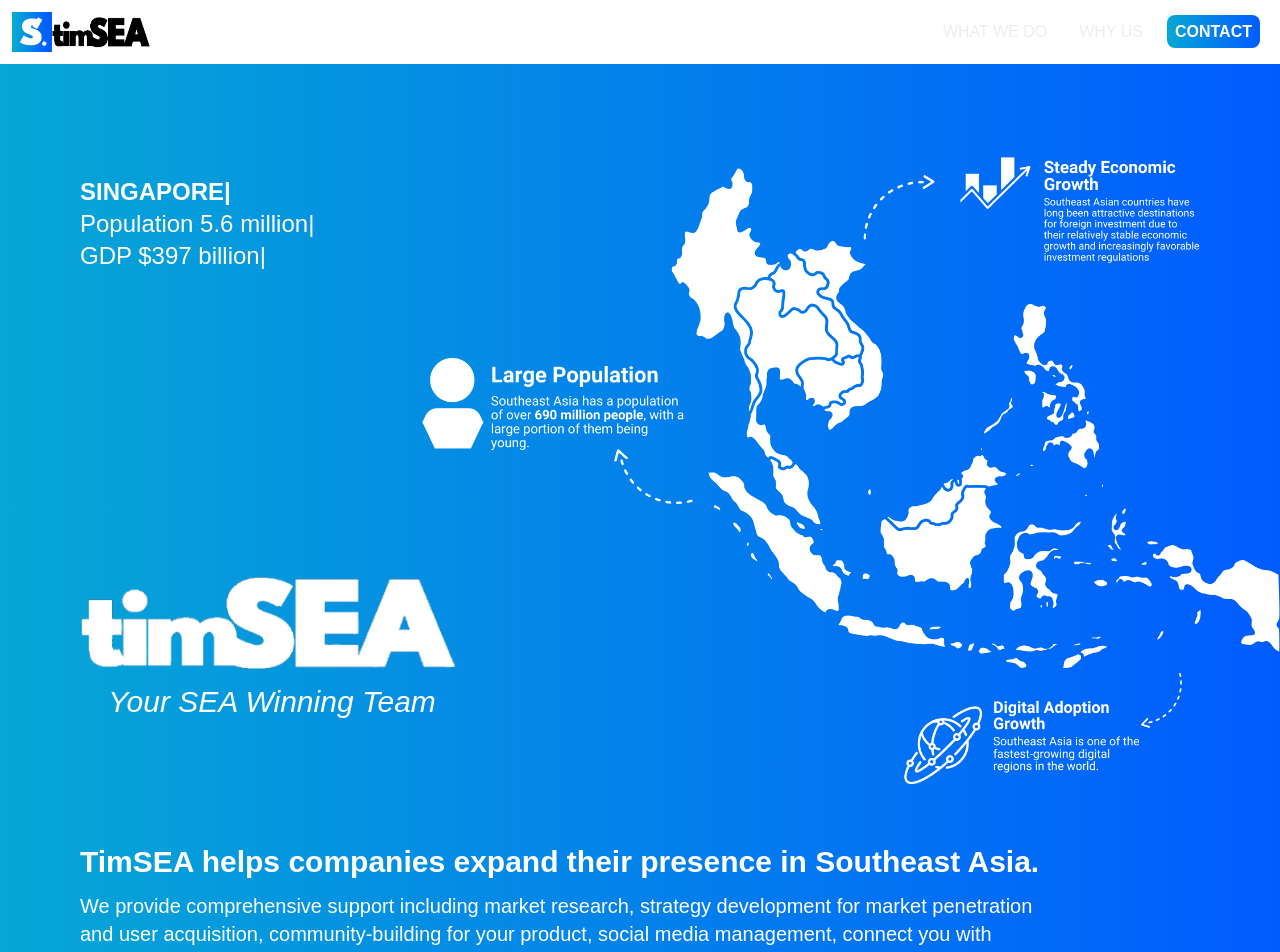
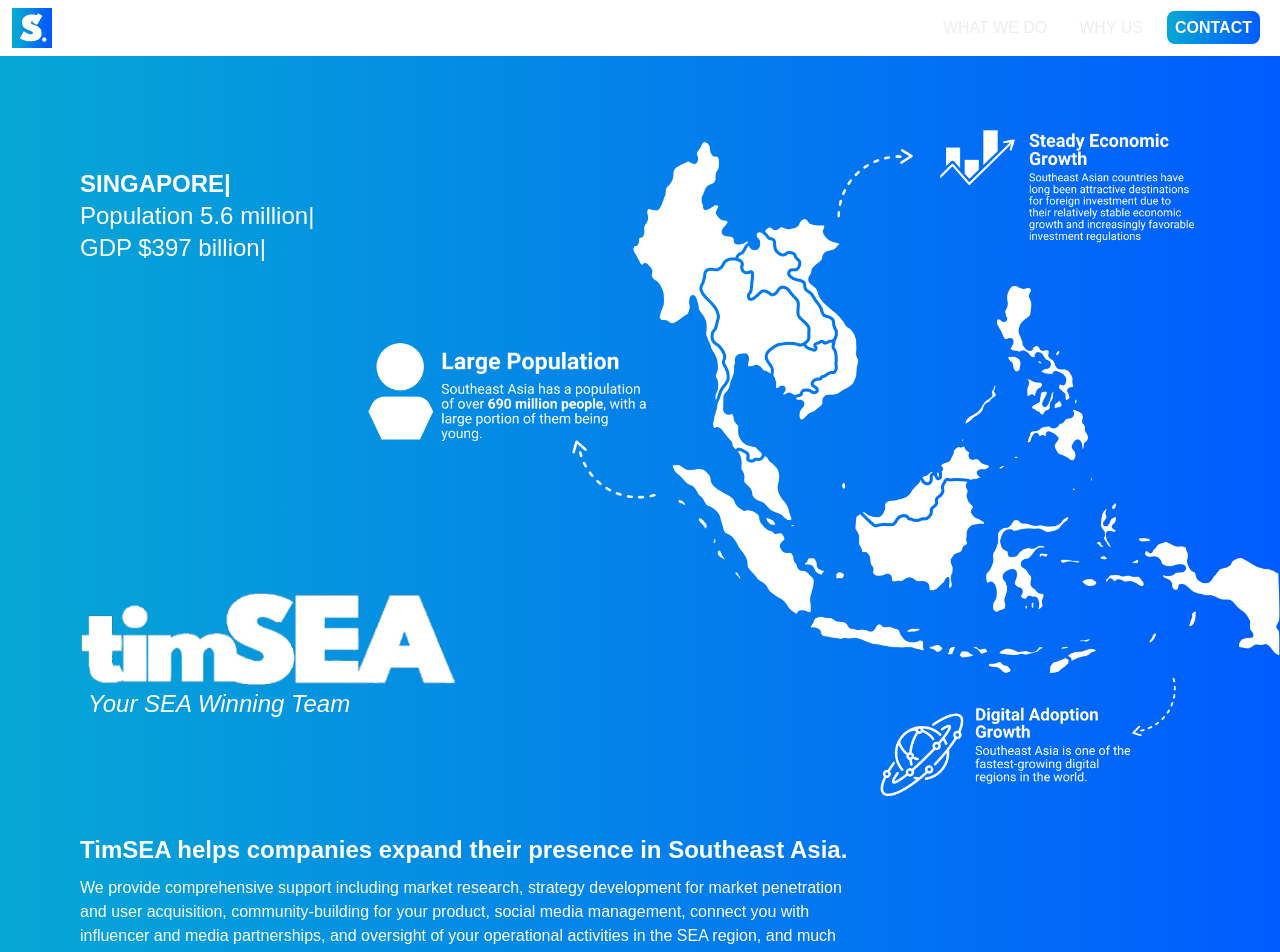
Before and after one commit to AlfinTeguh16/TimSEA-CompanyProfile, a Next.js app: page / in a window 1280 px wide. Shown: the top 952 px of the page. Built offline with nearby package versions, Linux system fonts and the light colour scheme.

Commit message:
feat: fix layouting

```diff
--- a/src/app/components/homePage/header.tsx
+++ b/src/app/components/homePage/header.tsx
@@ -112,17 +112,17 @@
 
           <section className="flex flex-col px-4 md:px-20 xl:px-20 w-fit absolute bottom-3 md:bottom-20">
             <Image src="/images/LogoTimSEAtext.png" alt="Logo" width={231} height={231} className="invert md:w-80 xl:w-96 h-auto" />
-            <i className="text-white mx-auto md:text-3xl">Your SEA Winning Team</i>
+            <i className="text-white px-2 -mt-3 md:text-2xl">Your SEA Winning Team</i>
           </section>
         </div>
       </section>
 
         <section className="border-b border-gray-400 -mt-10 pb-10">
-          <div className="mx-4 md:mx-20 xl:mx-20 xl:w-3/4 mb-6">
-          <p className="font-bold text-base md:text-2xl xl:text-3xl text-white leading-4 md:leading-7 mb-3">
+          <div className="mx-4 md:mx-20 xl:mx-20 xl:w-3/5 mb-6">
+          <p className="font-bold text-base md:text-2xl text-white leading-4 md:leading-7 mb-3">
             TimSEA helps companies expand their presence in Southeast Asia.
           </p>
-            <h3 className="text-sm md:text-base xl:text-xl text-white">We provide comprehensive support including market research, strategy development for market penetration and user acquisition, community-building for your product, social media management, connect you with influencer and media partnerships, and oversight of your operational activities in the SEA region, and much more</h3>
+            <h3 className="text-sm  md:text-base text-white">We provide comprehensive support including market research, strategy development for market penetration and user acquisition, community-building for your product, social media management, connect you with influencer and media partnerships, and oversight of your operational activities in the SEA region, and much more</h3>
           </div>
         </section>
 
--- a/src/app/components/navbar.tsx
+++ b/src/app/components/navbar.tsx
@@ -18,16 +18,15 @@
 
     return (
         <>
-            <nav className="flex w-full justify-between p-3 shadow-lg">
+            <nav className="flex w-full justify-between px-3 py-2 shadow-lg">
                 <Link href="/" className="flex flex-row w-full">
                     <Image src="/images/Logo.png" alt="Logo" width={40} height={24} />
-                    <Image src="/images/LogoTimSEAtext.png" alt="Logo" width={100} height={24} />
                 </Link>
                 <div className="flex flex-row justify-end w-full align-middle my-auto">
                     <div className="hidden md:block">
-                        <ScrollLink to="services" smooth={true} duration={500} className="p-2 mx-2 rounded-lg hover:bg-gray-50">WHAT WE DO</ScrollLink>
-                        <ScrollLink to="whyUs" smooth={true} duration={500} className="p-2 mx-2 rounded-lg hover:bg-gray-50">WHY US</ScrollLink>
-                        <ScrollLink to="contact" smooth={true} duration={500} className="p-2 mx-2 rounded-lg text-white font-bold bg-gradient-to-l to-cerulean-500 from-blue-ribbon-500 hover:to-cerulean-700 hover:from-blue-ribbon-700">CONTACT</ScrollLink>
+                        <ScrollLink to="services" smooth={true} duration={500} className="p-2 mx-2 text-base rounded-lg hover:bg-gray-50">WHAT WE DO</ScrollLink>
+                        <ScrollLink to="whyUs" smooth={true} duration={500} className="p-2 mx-2 text-base rounded-lg hover:bg-gray-50">WHY US</ScrollLink>
+                        <ScrollLink to="contact" smooth={true} duration={500} className="p-2 mx-2 text-base rounded-lg text-white font-bold bg-gradient-to-l to-cerulean-500 from-blue-ribbon-500 hover:to-cerulean-700 hover:from-blue-ribbon-700">CONTACT</ScrollLink>
                     </div>
                 </div>
                 <div>
--- a/src/app/globals.css
+++ b/src/app/globals.css
@@ -31,16 +31,16 @@
   .responsive-container {
     background-image: url('/images/seaMaps.png');
     background-repeat: no-repeat;
-    background-size: auto 50%;
-    background-position: right 0 center;
+    background-size: auto 55%;
+    background-position: right 0 top 30;
   }
 }
 @media (min-width: 777px) {
   .responsive-container {
     background-image: url('/images/seaMaps.png');
     background-repeat: no-repeat;
-    background-size: auto 60%;
-    background-position: right 0 center;
+    background-size: auto 65%;
+    background-position: right 0 top 30;
   }
 }
 
@@ -48,7 +48,7 @@
   .responsive-container {
     background-image: url('/images/seaMaps.png');
     background-repeat: no-repeat;
-    background-size: auto 80%;
-    background-position: right 0 center;
+    background-size: auto 85%;
+    background-position: right 0 top 30;
   }
 }
```
